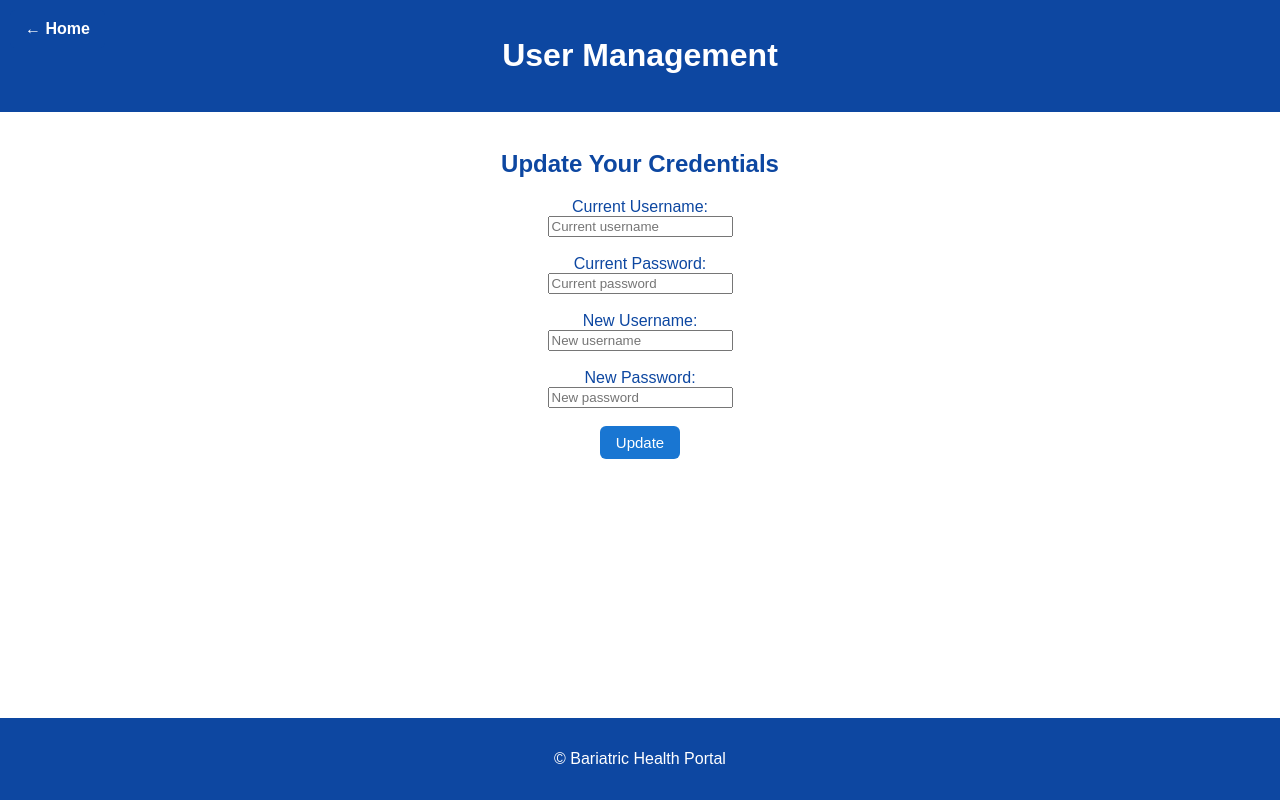
After one commit to Jimcybert99/group-project, a PHP site: page /html/user-management.html in a window 1280 px wide. The commit adds this page. Run offline with PHP 8.4, Linux system fonts and the light colour scheme.

Commit message:
Add user-management, settings, and help pages with hompage style

```diff
--- a/css/homepage.css
+++ b/css/homepage.css
@@ -6,6 +6,9 @@ body {
     text-align: center;
     margin: 0;
     padding: 0;
+    display: flex;
+    flex-direction: column;
+     min-height: 100vh;
 }
 
 header {
@@ -88,3 +91,47 @@ footer {
     padding: 1rem;
     text-align: center;
 }
+
+.settings {
+    max-width: 600px;
+    margin: auto;
+    text-align: left;
+    background: white;
+    padding: 20px;
+    border-radius: 8px;
+}
+
+main {
+    flex: 1;
+}
+
+.home {
+    padding: 10px 15px;
+    border-radius: 5px;
+    text-decoration: none;
+    font-weight: bold;
+    position: absolute;
+    top: 10px;
+    left: 10px;
+    background-color: #0d47a1;
+    color: white;
+  }
+
+  .home:hover {
+    background-color: #08306b;
+  }
+
+  /*update pw btn in UserManagement*/
+form button[type="submit"] {
+    background-color: #1976d2;
+    color: white;
+    padding: 8px 16px;
+    border: none;
+    border-radius: 6px;
+    font-size: 15px;
+    cursor: pointer;
+  }
+
+  form button[type="submit"]:hover {
+    background-color: #155a9c;
+  }
--- a/html/calendar.html
+++ b/html/calendar.html
@@ -29,8 +29,8 @@
   <div class="schedule">
     <span id="close" class="close">&times;</span>
     <h2>Schedule</h2>
-    <h3 id="popupDate" style="margin-top: 0;"></h3><!--date-->
-<ul id="eventList" style="margin-bottom: 15px;"></ul><!--logged events-->
+    <h3 id="popupDate"></h3><!--date-->
+<ul id="eventList"></ul><!--logged events-->
     <hr>
     <!--add new event-->
     <div class="newEvent">
--- a/html/ex.html
+++ b/html/ex.html
@@ -49,7 +49,7 @@
     </div>
 
   <!--display summary upon submission -->
-    <div id="openSummary" class="pop" style="display:none; visibility: hidden;"><!--hide window-->
+    <div id="openSummary" class="pop" style="display:none; visibility: hidden;"><!--initially hide window-->
       <div class="workout">
         <span id="closeSummary" class="close">&times;</span>
         <h2>Workout Summary</h2>
--- /dev/null
+++ b/html/user-management.html
@@ -0,0 +1,40 @@
+<!doctype html>
+<html lang="en">
+<head>
+  <meta charset="UTF-8">
+  <title>User Management</title>
+  <link rel="stylesheet" href="../css/homepage.css">
+</head>
+<body>
+  <!-- return button -->
+  <header>
+    <a href="../html/homepage.html" class="home" >&larr; Home</a>
+    <h1>User Management</h1>
+  </header>
+
+  <main>
+    <form>
+      <br>
+      <h2>Update Your Credentials</h2>
+
+      <label>Current Username:</label><br>
+      <input type="text" required placeholder="Current username"><br><br>
+
+      <label>Current Password:</label><br>
+      <input type="password" required placeholder="Current password"><br><br>
+
+      <label>New Username:</label><br>
+      <input type="text" required placeholder="New username"><br><br>
+
+      <label>New Password:</label><br>
+      <input type="password" required placeholder="New password"><br><br>
+
+      <button type="submit">Update</button>
+    </form>
+  </main>
+
+  <footer>
+    <p>&copy; Bariatric Health Portal</p>
+  </footer>
+</body>
+</html>
```
Also changed, not shown: html/help.html (added, +37 -0 lines), html/settings.html (added, +29 -0 lines).
